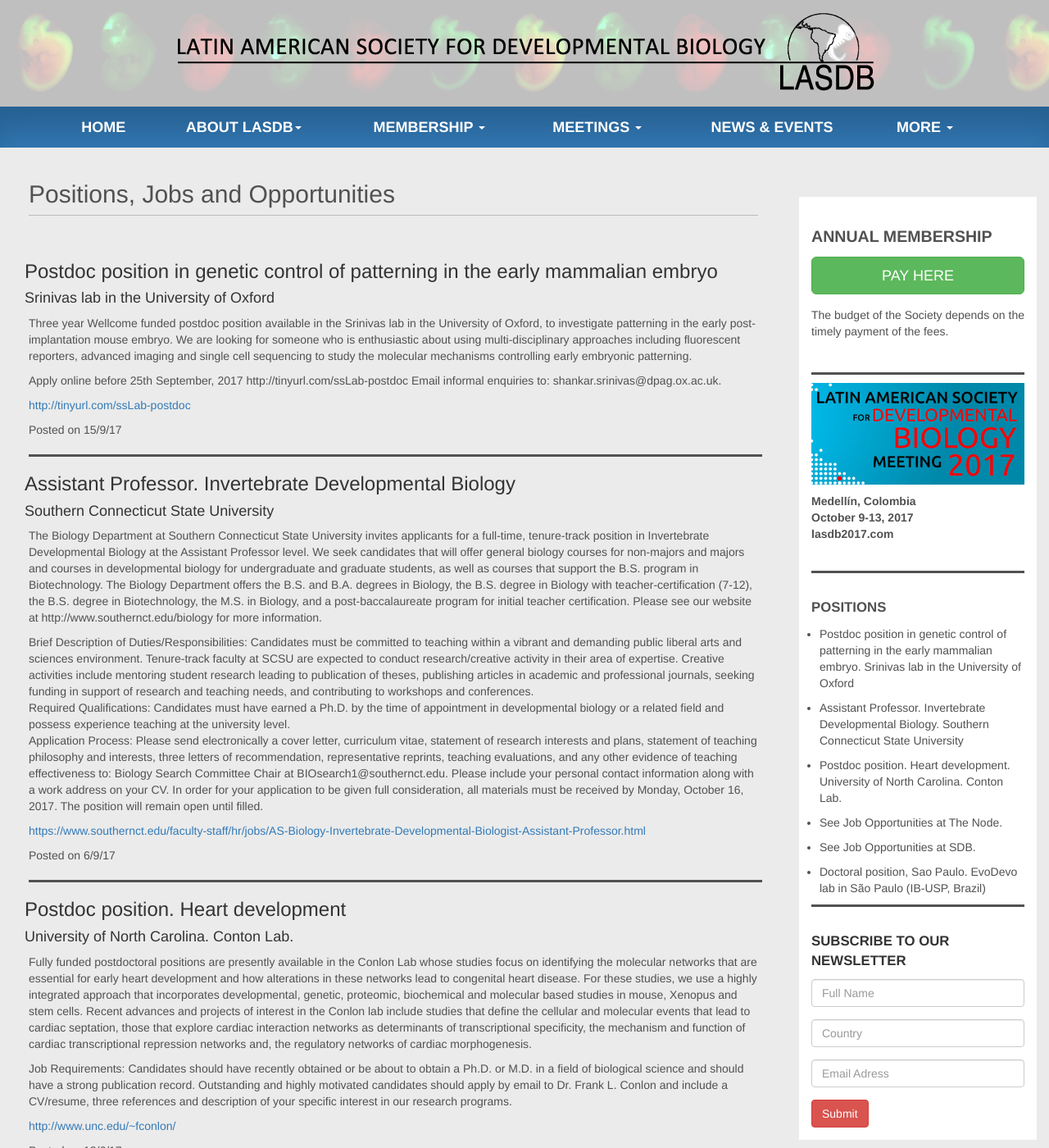
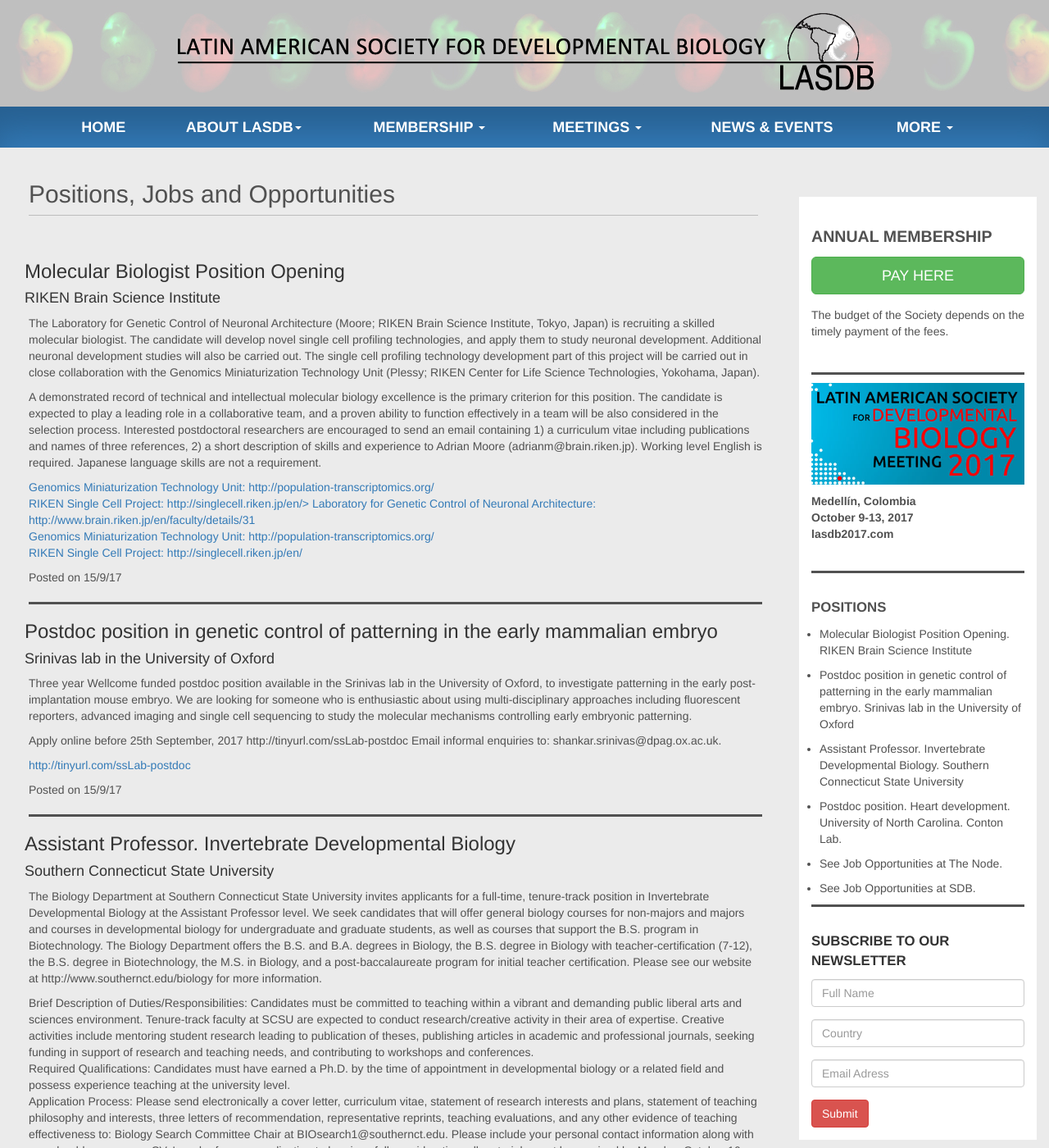
Before and after one commit to lasdb/lasdb.github.io, a Jekyll site: the page built from _posts/2000-01-01-jobs.markdown, in a window 1280 px wide and 1400 px high. Shown: the whole window at 82% size. Built offline with Jekyll 4.4.1, drawn with Linux system fonts in a browser that asks for light colours; nearby versions of some CDN libraries.

Commit message:
Update 2000-01-01-jobs.markdown

```diff
--- a/_posts/2000-01-01-jobs.markdown
+++ b/_posts/2000-01-01-jobs.markdown
@@ -5,6 +5,16 @@
 categories: jobs
 permalink: /pages/jobs.html
 jobs:
+  - title: 'Molecular Biologist Position Opening'
+    date: '15/9/17'
+    subtitle: 'RIKEN Brain Science Institute'
+    body: 'The Laboratory for Genetic Control of Neuronal Architecture (Moore; RIKEN Brain Science Institute, Tokyo, Japan) is recruiting a skilled molecular biologist.
+The candidate will develop novel single cell profiling technologies, and apply them to study neuronal development. Additional neuronal development studies will also be carried out. The single cell profiling technology development part of this project will be carried out in close collaboration with the Genomics Miniaturization Technology Unit (Plessy; RIKEN Center for Life Science Technologies, Yokohama, Japan).'
+    par2: 'A demonstrated record of technical and intellectual molecular biology excellence is the primary criterion for this position. The candidate is expected to play a leading role in a collaborative team, and a proven ability to function effectively in a team will be also considered in the selection process.
+Interested postdoctoral researchers are encouraged to send an email containing 1) a curriculum vitae including publications and names of three references, 2) a short description of skills and experience to Adrian Moore (adrianm@brain.riken.jp). Working level English is required. Japanese language skills are not a requirement.'
+    URL: 'Laboratory for Genetic Control of Neuronal Architecture: http://www.brain.riken.jp/en/faculty/details/31 <br>
+          Genomics Miniaturization Technology Unit:   http://population-transcriptomics.org/  <br>
+          RIKEN Single Cell Project:  http://singlecell.riken.jp/en/'
   - title: 'Postdoc position in genetic control of patterning in the early mammalian embryo'
     date: '15/9/17'
     subtitle: 'Srinivas lab in the University of Oxford'
```
